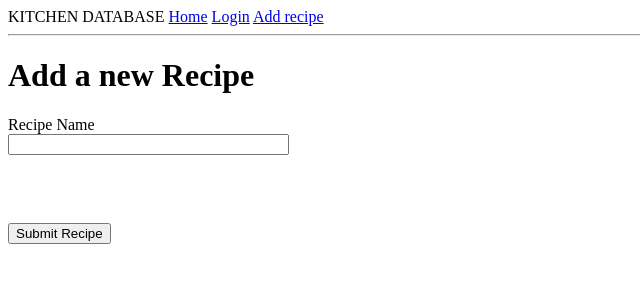
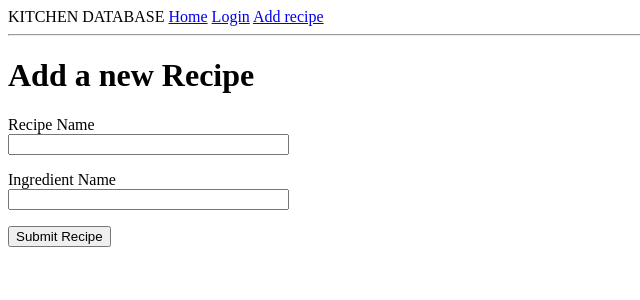
Before and after one commit to pascalrempfleripso/KITCHENDB, a Flask app: template app/templates/add_recipe.html in a window 1280 px wide. Shown: the top 300 px of the page, without its empty margins (0-640 px from the left). Run offline with Flask 3, Linux system fonts and the light colour scheme; the template is opened without the code that fills it: values that come from a table or form of the project are taken from there, others are empty; parts of the project's set-up code (start-up, migrations or seed data) failed here and were passed over.

Commit message:
add_rec v6

```diff
--- a/app/templates/add_recipe.html
+++ b/app/templates/add_recipe.html
@@ -13,9 +13,9 @@
         {% endfor %}
     </p>
     <p>
-        {{ form.ingredient_form.name.label }}<br>
-        {{ form.ingredient_form.name(size=32) }}<br>
-        {% for error in form.ingredient_form.name.errors %}
+        {{ ingredient_form.name.label }}<br>
+        {{ ingredient_form.name(size=32) }}<br>
+        {% for error in ingredient_form.name.errors %}
         <span style="color: red;">[{{ error }}]</span>
         {% endfor %}
     </p>
```
